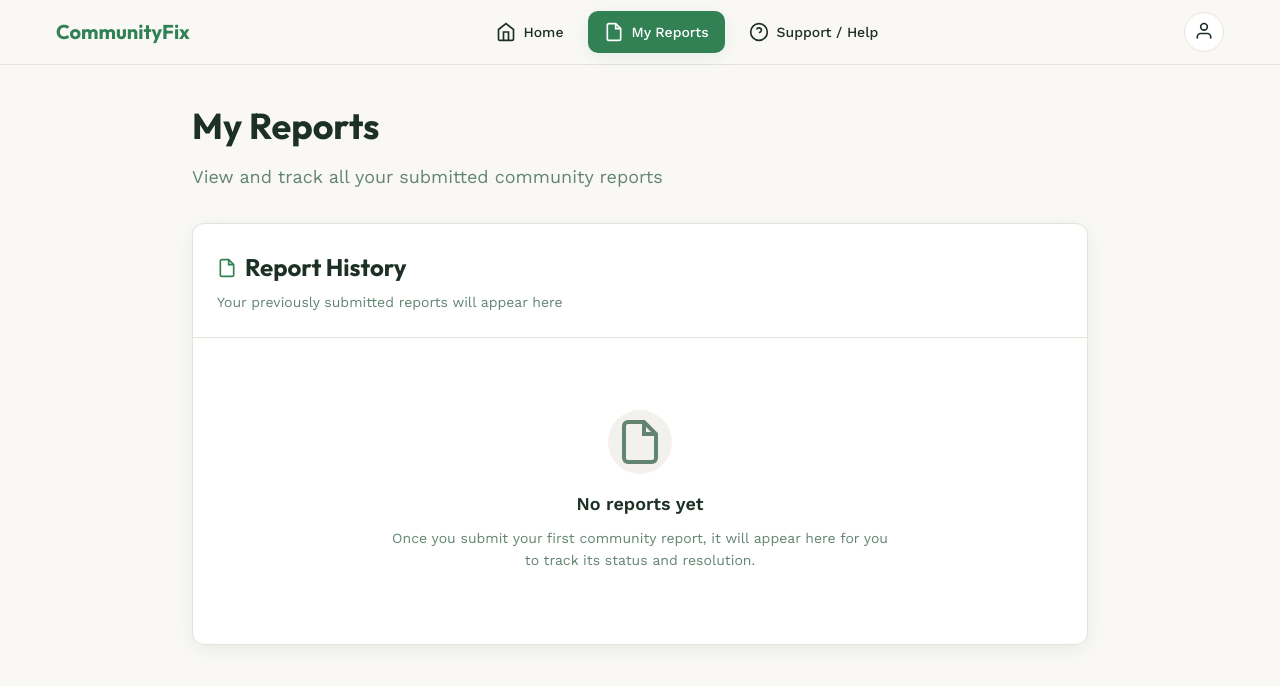
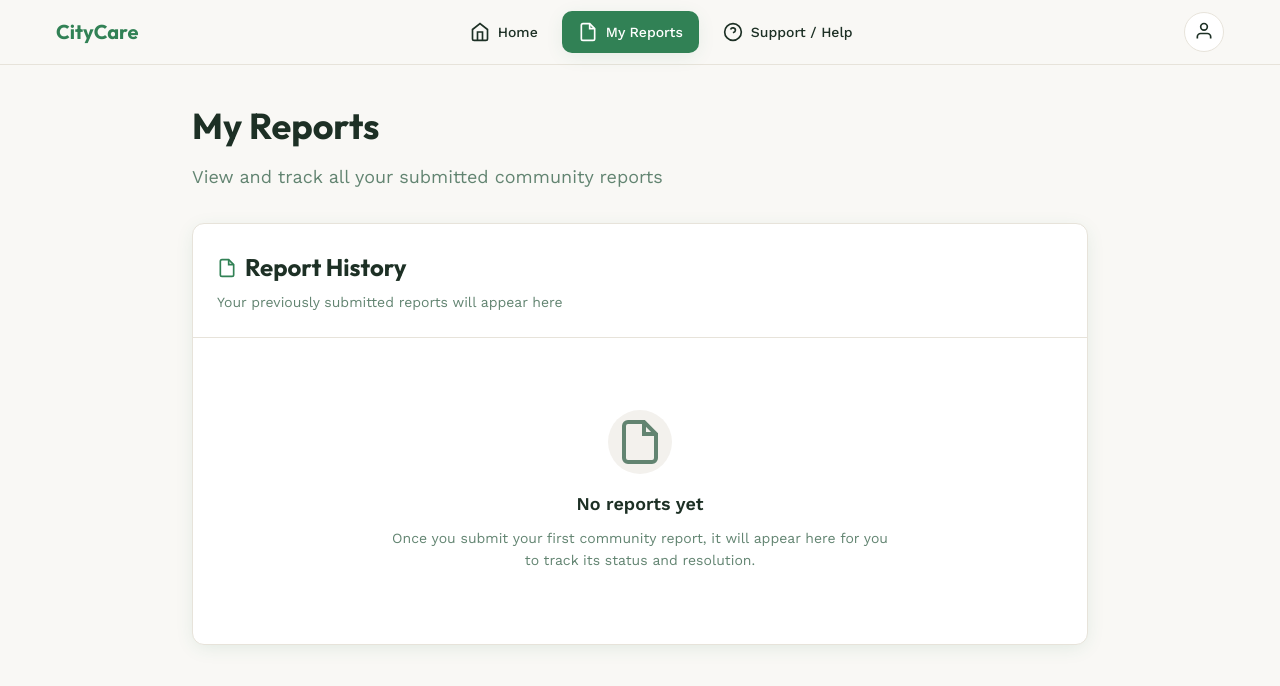
Before and after one commit to shivamkky/repogen, a plain HTML site: page my-reports.html in a window 1280 px wide. Drawn offline with nearby package versions, Linux system fonts and the light colour scheme.

Commit message:
more changes

```diff
--- a/my-reports.html
+++ b/my-reports.html
@@ -15,7 +15,7 @@
         <div class="container header-content">
             <a href="dashboard.html" class="logo-link">
 
-                <span class="logo-text">CommunityFix</span>
+                <span class="logo-text">CityCare</span>
             </a>
 
             <!-- Desktop Navigation -->
```
